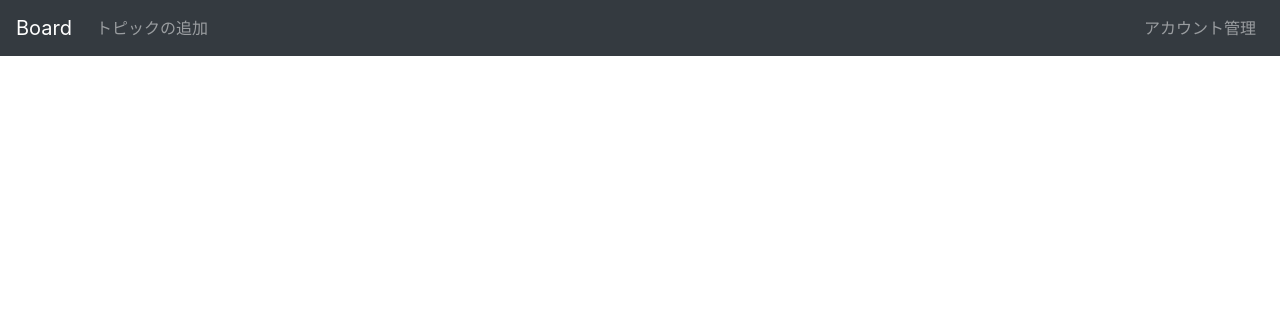
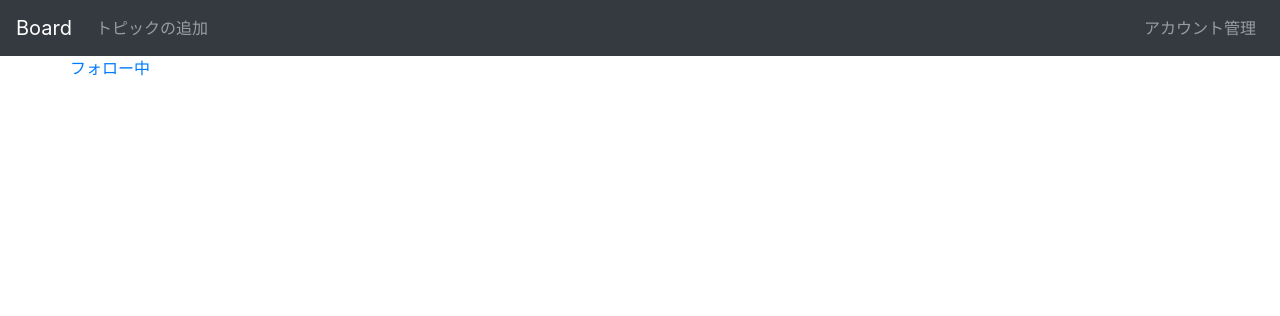
Before and after one commit to yuki-tamaribuchi/board_project, a Django app: template account/templates/account/profiledetail.html in a window 1280 px wide. Shown: the top 316 px of the page. Run offline with Django 3.2, Linux system fonts and the light colour scheme; the template is opened without the code that fills it, so the values that code supplies are empty; some libraries are stand-ins or nearby versions.

Commit message:
アカウント詳細ページのフォロー一覧ページへのリンク追加

```diff
--- a/account/templates/account/profiledetail.html
+++ b/account/templates/account/profiledetail.html
@@ -7,6 +7,7 @@
 <p>{{profile.handle}}</p>
 <p>{{profile.location}}</p>
 <p>{{profile.biograph}}</p>
+<p><a href="{% url 'account:followinglist' profile.user.username %}">フォロー中</a></p>
 </div>
 </div>
 {% endblock content %}
```
